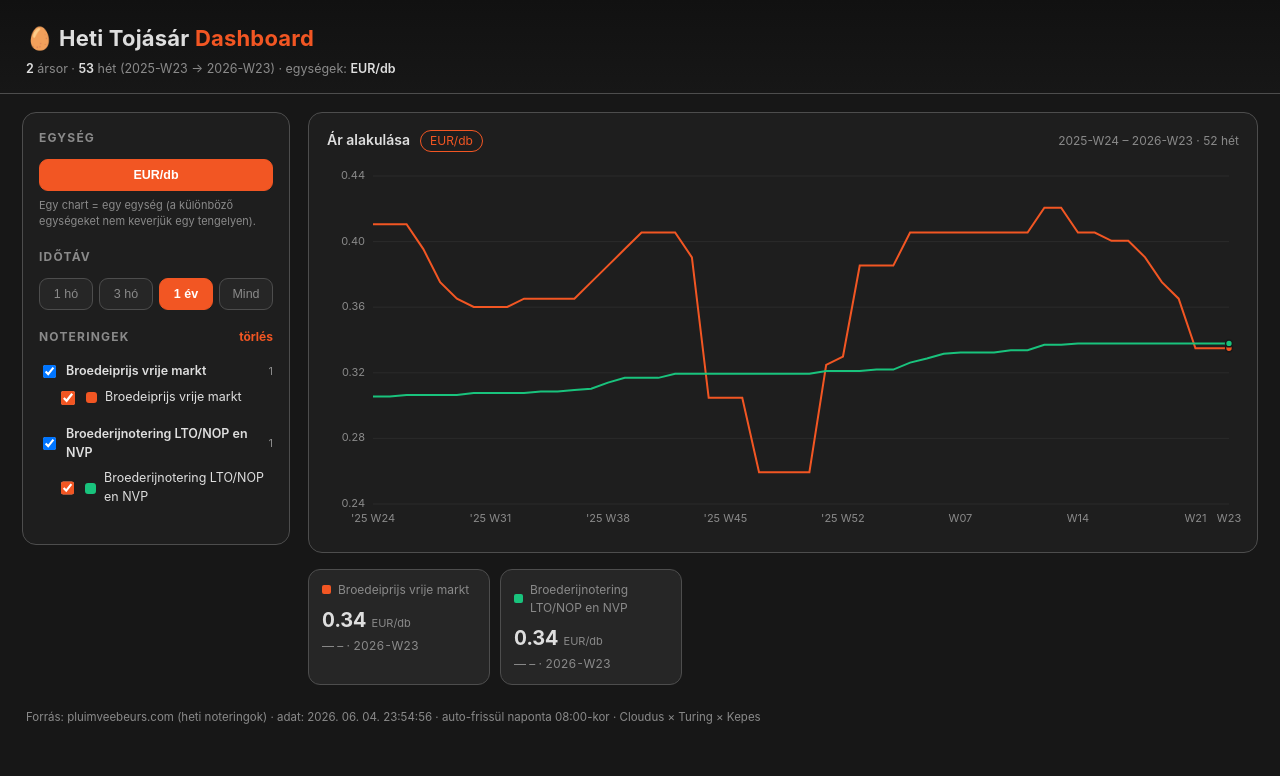
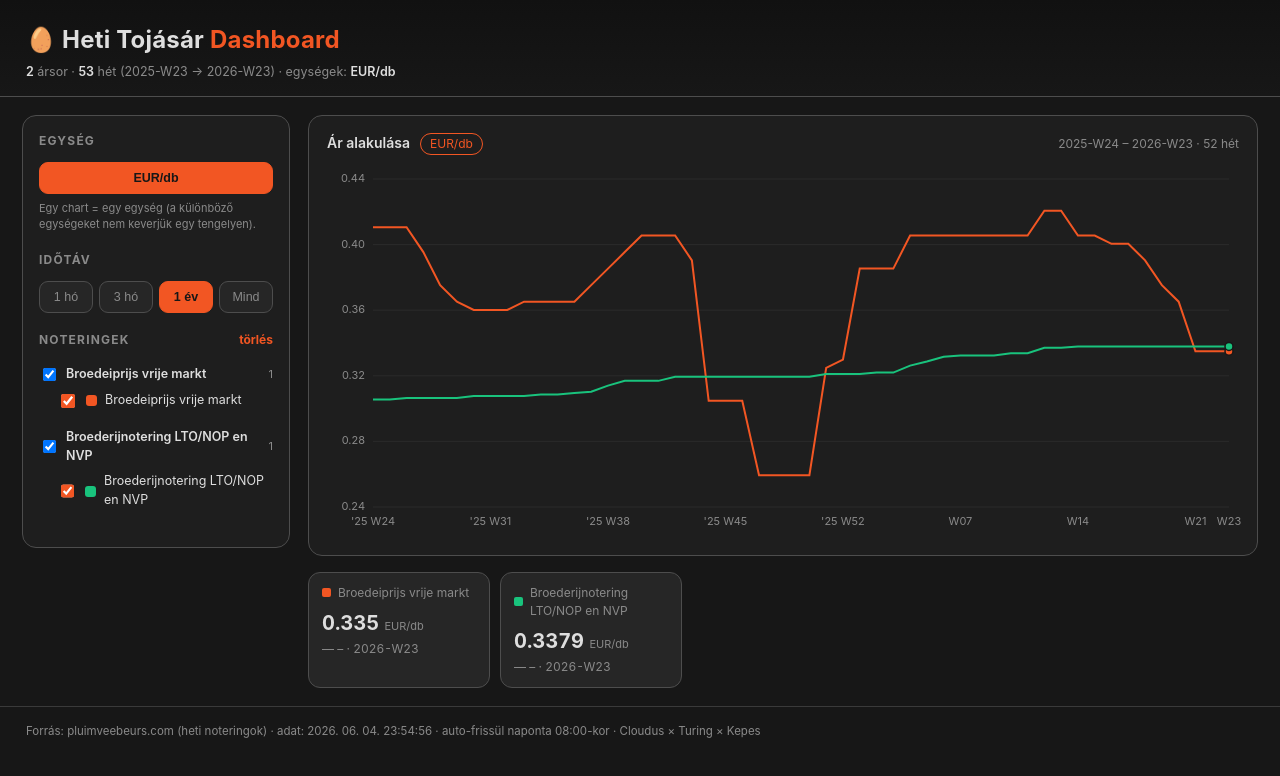
Before and after one commit to nagytam94/tojasar-dashboard, a plain HTML site: page dashboard/index.html in a window 1280 px wide. Drawn offline with Linux system fonts and the light colour scheme.

Commit message:
design: a11y quick-wins + full-precision price display

```diff
--- a/dashboard/index.html
+++ b/dashboard/index.html
@@ -15,7 +15,7 @@
     font:14px/1.5 -apple-system,BlinkMacSystemFont,"Segoe UI",Inter,Roboto,sans-serif}
   header{padding:22px 26px 14px;border-bottom:1px solid var(--line);
     background:linear-gradient(180deg,#111111,transparent)}
-  h1{margin:0;font-size:22px;letter-spacing:.2px}
+  h1{margin:0;font-size:24px;font-weight:700;letter-spacing:.2px}
   h1 .dot{color:var(--accent)}
   .sub{color:var(--muted);font-size:12.5px;margin-top:5px}
   .sub b{color:var(--txt);font-weight:600}
@@ -27,7 +27,7 @@
   .seg button{flex:1;min-width:54px;background:var(--panel2);color:var(--muted);border:1px solid var(--line);
     border-radius:9px;padding:8px 6px;font-size:12.5px;cursor:pointer;transition:.12s}
   .seg button:hover{color:var(--txt);border-color:#3a414f}
-  .seg button.active{background:var(--accent);color:#fff;border-color:var(--accent);font-weight:600}
+  .seg button.active{background:var(--accent);color:#171717;border-color:var(--accent);font-weight:700}
   .blk{margin-bottom:18px}
   .grp{margin-bottom:10px}
   .grp .gh{display:flex;align-items:center;gap:7px;font-weight:600;font-size:12.5px;color:var(--txt);
@@ -48,7 +48,7 @@
   .axis{fill:var(--muted);font-size:11px}
   .ser{fill:none;stroke-width:2;vector-effect:non-scaling-stroke}
   .dotpt{stroke:#171717;stroke-width:1.5}
-  .hover-line{stroke:#4a5160;stroke-width:1;stroke-dasharray:3 3}
+  .hover-line{stroke:#6a7280;stroke-width:1;stroke-dasharray:3 3}
   .tip{position:fixed;pointer-events:none;background:#171717ee;border:1px solid #4D4D4D;
     border-radius:10px;padding:9px 11px;font-size:12px;z-index:50;min-width:170px;
     box-shadow:0 8px 30px #000a;backdrop-filter:blur(6px);display:none}
@@ -66,7 +66,7 @@
   .card .ch{font-size:12px;font-variant-numeric:tabular-nums;margin-top:2px}
   .ch.u{color:var(--up)} .ch.d{color:var(--down)} .ch.n{color:var(--muted)}
   .empty{color:var(--muted);text-align:center;padding:60px 0}
-  .foot{color:var(--muted);font-size:11.5px;padding:6px 26px 26px}
+  .foot{color:var(--muted);font-size:11.5px;padding:16px 26px 26px;border-top:1px solid #3a3a3a}
   .mockwarn{background:#3a2410;border:1px solid #6b4310;color:#f0b24a;border-radius:10px;
     padding:8px 12px;margin:12px 22px 0;font-size:12.5px;display:none}
 </style>
@@ -124,6 +124,7 @@ const $=s=>document.querySelector(s);
 let DATA=null, UNIT=null, RANGE=52, SEL=new Set(), colorMap={};
 
 function fmt(n,u){ if(n==null)return"–"; return (u==="EUR/kg")? n.toFixed(2): n.toFixed(2); }
+const fmtPrice = n => n==null?'–':String(Math.round(n*10000)/10000);
 function groupBase(s){ // group key: notering + unit dimension
   return s.label.split("—")[0].trim() + (s.unit==="EUR/kg" && !/kg/i.test(s.label.split("—")[0])?"":"");
 }
@@ -216,7 +217,7 @@ function defaultSelect(){
 $("#clearAll").onclick=()=>{ SEL=new Set(); renderControls(); draw(); };
 
 function draw(){
-  const box=$("#chart"); const W=box.clientWidth||820, H=384;
+  const box=$("#chart"); const W=box.clientWidth||820, H=Math.min(384,Math.round(W*0.55));
   const m={l:54,r:18,t:14,b:42};
   $("#chUnit").textContent=UNIT;
   const series=unitSeries().filter(s=>SEL.has(s.key));
@@ -256,7 +257,7 @@ function draw(){
     svg+=`<path class="ser" d="${d}" stroke="${colorMap[s.key]}"/>`;
     // last point dot
     for(let i=weeks.length-1;i>=0;i--){ const v=pm.get(weeks[i]); if(v!=null){
-      svg+=`<circle class="dotpt" cx="${X(i)}" cy="${Y(v)}" r="3.4" fill="${colorMap[s.key]}"/>`; break; } }
+      svg+=`<circle class="dotpt" cx="${X(i)}" cy="${Y(v)}" r="4" fill="${colorMap[s.key]}"/>`; break; } }
   });
   svg+=`<line class="hover-line" id="hl" x1="0" y1="${m.t}" x2="0" y2="${H-m.b}" style="opacity:0"/>`;
   svg+=`<rect id="cap" x="${m.l}" y="${m.t}" width="${W-m.l-m.r}" height="${H-m.t-m.b}" fill="transparent"/>`;
@@ -273,7 +274,7 @@ function draw(){
     series.map(s=>({s,p:s.points.find(p=>p.week===w)})).filter(o=>o.p&&o.p.price!=null)
       .sort((a,b)=>b.p.price-a.p.price).forEach(({s,p})=>{
         const ch=p.change==null?"":` <span style="color:${p.change>0?'var(--up)':p.change<0?'var(--down)':'var(--muted)'}">${p.change>0?'+':''}${p.change.toFixed(2)}</span>`;
-        rows+=`<div class="row"><span class="sw" style="background:${colorMap[s.key]}"></span><span class="nm">${(s.label.split("—")[1]||s.label).trim()}</span><span class="vl">${p.price.toFixed(2)}${ch}</span></div>`;
+        rows+=`<div class="row"><span class="sw" style="background:${colorMap[s.key]}"></span><span class="nm">${(s.label.split("—")[1]||s.label).trim()}</span><span class="vl">${fmtPrice(p.price)}${ch}</span></div>`;
       });
     const pt=series.map(s=>s.points.find(p=>p.week===w)).find(Boolean);
     tip.innerHTML=`<div class="tw">${w}${pt&&pt.date?" · "+pt.date:""} · ${UNIT}</div>${rows}`;
@@ -294,7 +295,7 @@ function drawCards(series,lastWeek){
     const arr=p.change>0?"▲":p.change<0?"▼":"—";
     const c=document.createElement("div"); c.className="card";
     c.innerHTML=`<div class="nm"><span class="sw" style="background:${colorMap[s.key]}"></span>${s.label}</div>
-      <div class="pr">${p.price.toFixed(2)} <small>${UNIT}</small></div>
+      <div class="pr">${fmtPrice(p.price)} <small>${UNIT}</small></div>
       <div class="ch ${cls}">${arr} ${p.change==null?"–":(p.change>0?"+":"")+p.change.toFixed(2)} <span style="color:var(--muted)">· ${p.week}</span></div>`;
     host.appendChild(c);
   });
```
